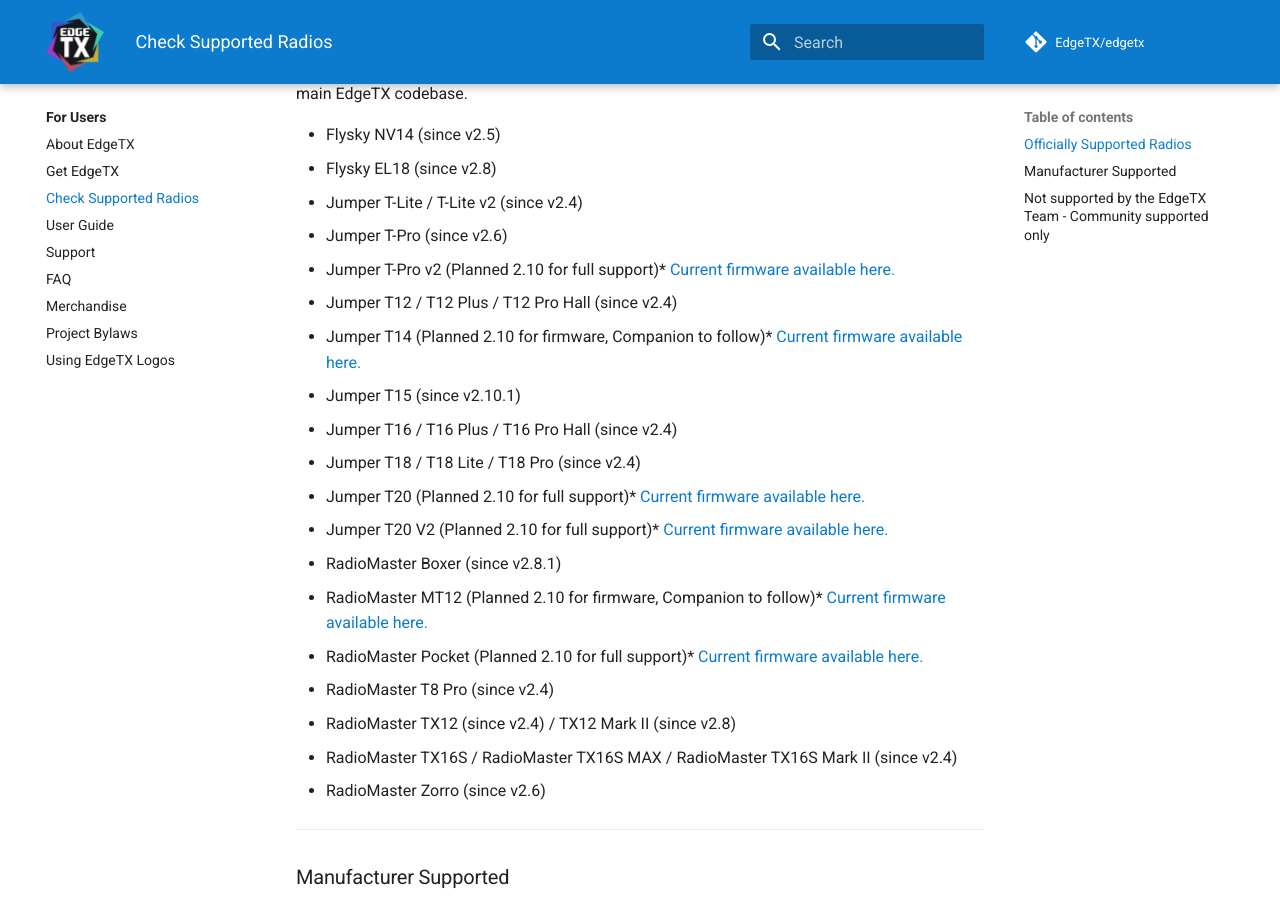
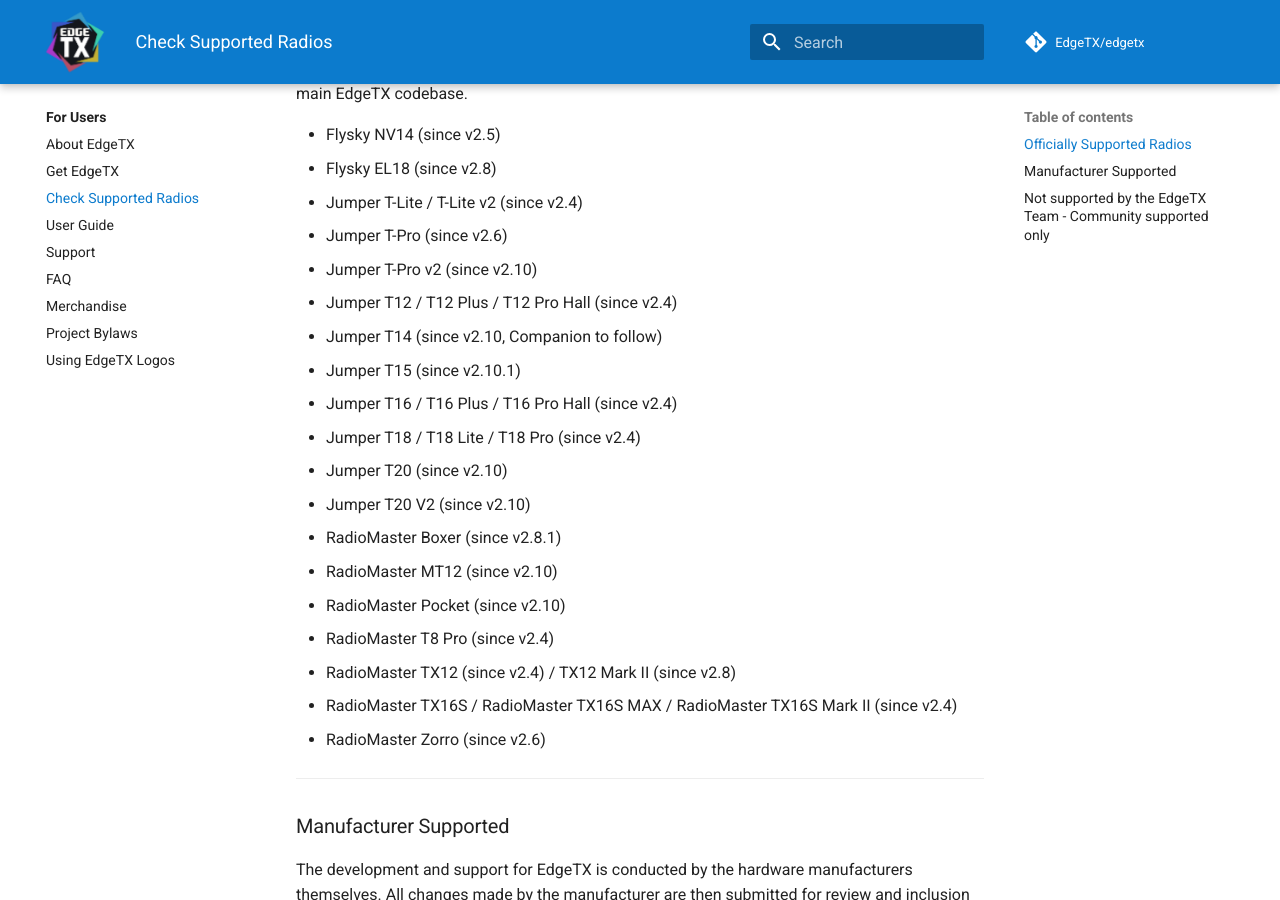
Before and after one commit to EdgeTX/edgetx.github.io, an MkDocs documentation site: the page built from docs/supportedradios.md, in a window 1280 px wide and 900 px high, scrolled down 384 px. Built offline with MkDocs 1.6.1 and Material for MkDocs 9.7.7, drawn with Linux system fonts in a browser that asks for light colours; comment, search, counter and statistics services are not loaded.

Commit message:
v2.10 released

```diff
--- a/docs/supportedradios.md
+++ b/docs/supportedradios.md
@@ -9,17 +9,17 @@
 * Flysky EL18 (since v2.8)
 * Jumper T-Lite / T-Lite v2 (since v2.4)
 * Jumper T-Pro (since v2.6)
-* Jumper T-Pro v2 (Planned 2.10 for full support)* [Current firmware available here.](https://github.com/EdgeTX/edgetx.github.io/blob/master/downloads/TPROV2-PROD-09-07-23.bin?raw=true)
+* Jumper T-Pro v2 (since v2.10)
 * Jumper T12 / T12 Plus / T12 Pro Hall (since v2.4)
-* Jumper T14 (Planned 2.10 for firmware, Companion to follow)* [Current firmware available here.](https://github.com/EdgeTX/edgetx.github.io/raw/master/downloads/T14-PROD-080324.bin)
+* Jumper T14 (since v2.10, Companion to follow)
 * Jumper T15 (since v2.10.1)
 * Jumper T16 / T16 Plus / T16 Pro Hall (since v2.4)
 * Jumper T18 / T18 Lite / T18 Pro (since v2.4)
-* Jumper T20 (Planned 2.10 for full support)* [Current firmware available here.](https://github.com/EdgeTX/edgetx.github.io/blob/master/downloads/T20-PROD-09-07-23.bin?raw=true)
-* Jumper T20 V2 (Planned 2.10 for full support)* [Current firmware available here.](https://github.com/EdgeTX/edgetx.github.io/raw/master/downloads/T20V2-PROD-270224.bin)
+* Jumper T20 (since v2.10)
+* Jumper T20 V2 (since v2.10)
 * RadioMaster Boxer (since v2.8.1)
-* RadioMaster MT12 (Planned 2.10 for firmware, Companion to follow)* [Current firmware available here.](https://github.com/EdgeTX/edgetx.github.io/blob/master/downloads/MT12-PROD-28-10.bin?raw=true)
-* RadioMaster Pocket (Planned 2.10 for full support)* [Current firmware available here.](https://github.com/EdgeTX/edgetx.github.io/blob/master/downloads/POCKET-PROD-01-09-23.bin?raw=true)
+* RadioMaster MT12 (since v2.10)
+* RadioMaster Pocket (since v2.10)
 * RadioMaster T8 Pro (since v2.4)
 * RadioMaster TX12 (since v2.4) / TX12 Mark II (since v2.8)
 * RadioMaster TX16S / RadioMaster TX16S MAX / RadioMaster TX16S Mark II (since v2.4)
```
